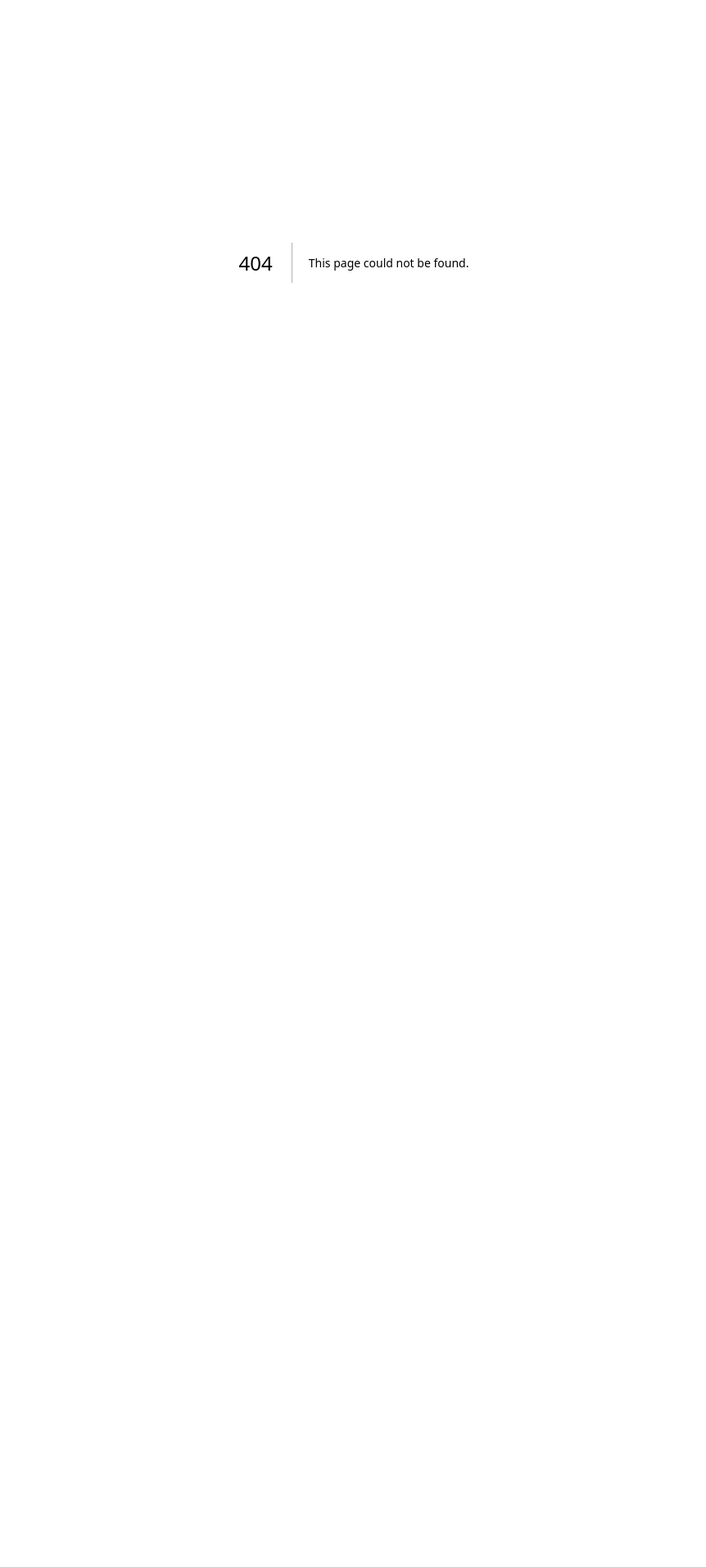
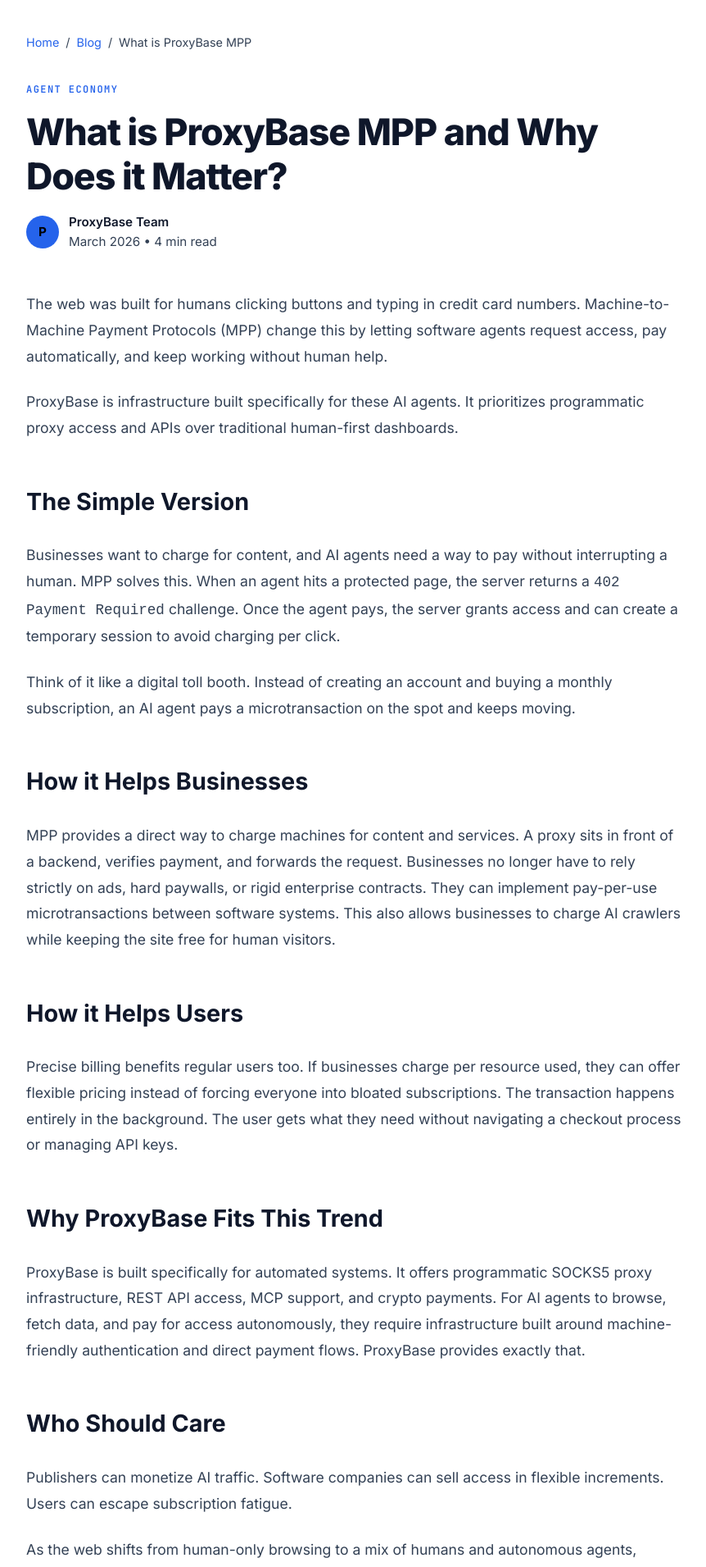
Before and after one commit to proxybasehq/proxybase-landing, a Next.js app: page /blog/what-is-proxybase-mpp in a window 1280 px wide. Before the commit this address had no page. Shown: the part 80-1991 px from the top of the page at 82% size, without its empty margins (208-1070 px from the left). Before the commit the page ends 800 px from the top, so only its background shows below. Built offline with nearby package versions, Linux system fonts and the light colour scheme.

Commit message:
add mpp blogpost

```diff
--- /dev/null
+++ b/app/blog/what-is-proxybase-mpp/page.js
@@ -0,0 +1,108 @@
+"use client";
+
+import Navbar from "../../components/Navbar";
+import Footer from "../../components/Footer";
+import Link from "next/link";
+import Head from "next/head";
+
+export default function WhatIsProxyBaseMPP() {
+    return (
+        <>
+            <Head>
+                <title>What is ProxyBase MPP and Why Does it Matter? | ProxyBase</title>
+                <meta name="description" content="Machine-to-Machine Payment Protocols (MPP) change the web by letting software agents request access, pay automatically, and keep working without human help." />
+            </Head>
+            <Navbar />
+
+            <article className="section" style={{ minHeight: "80vh", paddingTop: "120px", paddingBottom: "80px" }}>
+                <div className="section-inner" style={{ maxWidth: "800px", margin: "0 auto", textAlign: "left" }}>
+
+                    <div className="blog-breadcrumbs" style={{ marginBottom: "2rem", fontSize: "0.9rem", color: "var(--text-secondary)" }}>
+                        <Link href="/" style={{ color: "var(--accent-primary)", textDecoration: "none" }}>Home</Link>
+                        <span style={{ margin: "0 8px" }}>/</span>
+                        <Link href="/blog" style={{ color: "var(--accent-primary)", textDecoration: "none" }}>Blog</Link>
+                        <span style={{ margin: "0 8px" }}>/</span>
+                        <span>What is ProxyBase MPP</span>
+                    </div>
+
+                    <div className="section-header" style={{ textAlign: "left", alignItems: "flex-start", marginBottom: "3rem" }}>
+                        <span className="section-label">Agent Economy</span>
+                        <h1 className="section-title" style={{ fontSize: "2.8rem", marginBottom: "1rem", lineHeight: "1.2" }}>
+                            What is ProxyBase MPP and Why Does it Matter?
+                        </h1>
+                        <div className="author-meta" style={{ display: "flex", alignItems: "center", gap: "12px", color: "var(--text-secondary)", fontSize: "0.95rem" }}>
+                            <div style={{ width: "40px", height: "40px", borderRadius: "50%", background: "var(--accent-primary)", display: "flex", alignItems: "center", justifyContent: "center", color: "#000", fontWeight: "bold" }}>
+                                P
+                            </div>
+                            <div>
+                                <div style={{ fontWeight: "600", color: "var(--text-primary)" }}>ProxyBase Team</div>
+                                <div>March 2026 • 4 min read</div>
+                            </div>
+                        </div>
+                    </div>
+
+                    <div className="blog-content" style={{ color: "var(--text-secondary)", lineHeight: "1.8", fontSize: "1.1rem" }}>
+                        <p style={{ marginBottom: "1.5rem" }}>
+                            The web was built for humans clicking buttons and typing in credit card numbers. Machine-to-Machine Payment Protocols (MPP) change this by letting software agents request access, pay automatically, and keep working without human help.
+                        </p>
+
+                        <p style={{ marginBottom: "2.5rem" }}>
+                            ProxyBase is infrastructure built specifically for these AI agents. It prioritizes programmatic proxy access and APIs over traditional human-first dashboards.
+                        </p>
+
+                        <h2 style={{ fontSize: "1.8rem", fontWeight: "700", color: "var(--text-primary)", marginTop: "3rem", marginBottom: "1.5rem" }}>
+                            The Simple Version
+                        </h2>
+
+                        <p style={{ marginBottom: "1.5rem" }}>
+                            Businesses want to charge for content, and AI agents need a way to pay without interrupting a human. MPP solves this. When an agent hits a protected page, the server returns a <code className="inline-code">402 Payment Required</code> challenge. Once the agent pays, the server grants access and can create a temporary session to avoid charging per click.
+                        </p>
+
+                        <p style={{ marginBottom: "2.5rem" }}>
+                            Think of it like a digital toll booth. Instead of creating an account and buying a monthly subscription, an AI agent pays a microtransaction on the spot and keeps moving.
+                        </p>
+
+                        <h2 style={{ fontSize: "1.8rem", fontWeight: "700", color: "var(--text-primary)", marginTop: "3rem", marginBottom: "1.5rem" }}>
+                            How it Helps Businesses
+                        </h2>
+
+                        <p style={{ marginBottom: "2.5rem" }}>
+                            MPP provides a direct way to charge machines for content and services. A proxy sits in front of a backend, verifies payment, and forwards the request. Businesses no longer have to rely strictly on ads, hard paywalls, or rigid enterprise contracts. They can implement pay-per-use microtransactions between software systems. This also allows businesses to charge AI crawlers while keeping the site free for human visitors.
+                        </p>
+
+                        <h2 style={{ fontSize: "1.8rem", fontWeight: "700", color: "var(--text-primary)", marginTop: "3rem", marginBottom: "1.5rem" }}>
+                            How it Helps Users
+                        </h2>
+
+                        <p style={{ marginBottom: "2.5rem" }}>
+                            Precise billing benefits regular users too. If businesses charge per resource used, they can offer flexible pricing instead of forcing everyone into bloated subscriptions. The transaction happens entirely in the background. The user gets what they need without navigating a checkout process or managing API keys.
+                        </p>
+
+                        <h2 style={{ fontSize: "1.8rem", fontWeight: "700", color: "var(--text-primary)", marginTop: "3rem", marginBottom: "1.5rem" }}>
+                            Why ProxyBase Fits This Trend
+                        </h2>
+
+                        <p style={{ marginBottom: "2.5rem" }}>
+                            ProxyBase is built specifically for automated systems. It offers programmatic SOCKS5 proxy infrastructure, REST API access, MCP support, and crypto payments. For AI agents to browse, fetch data, and pay for access autonomously, they require infrastructure built around machine-friendly authentication and direct payment flows. ProxyBase provides exactly that.
+                        </p>
+
+                        <h2 style={{ fontSize: "1.8rem", fontWeight: "700", color: "var(--text-primary)", marginTop: "3rem", marginBottom: "1.5rem" }}>
+                            Who Should Care
+                        </h2>
+
+                        <p style={{ marginBottom: "1.5rem" }}>
+                            Publishers can monetize AI traffic. Software companies can sell access in flexible increments. Users can escape subscription fatigue.
+                        </p>
+
+                        <p style={{ marginBottom: "2.5rem" }}>
+                            As the web shifts from human-only browsing to a mix of humans and autonomous agents, payment systems must adapt. MPP is a clear early attempt at building that new economy.
+                        </p>
+                    </div>
+
+                </div>
+            </article>
+
+            <Footer />
+        </>
+    );
+}
--- a/app/sitemap.js
+++ b/app/sitemap.js
@@ -54,5 +54,11 @@
             changeFrequency: "monthly",
             priority: 0.8,
         },
+        {
+            url: "https://proxybase.xyz/blog/what-is-proxybase-mpp",
+            lastModified: new Date(),
+            changeFrequency: "monthly",
+            priority: 0.8,
+        },
     ];
 }
```
Also changed, not shown: app/blog/page.js (+8 -0 lines).
